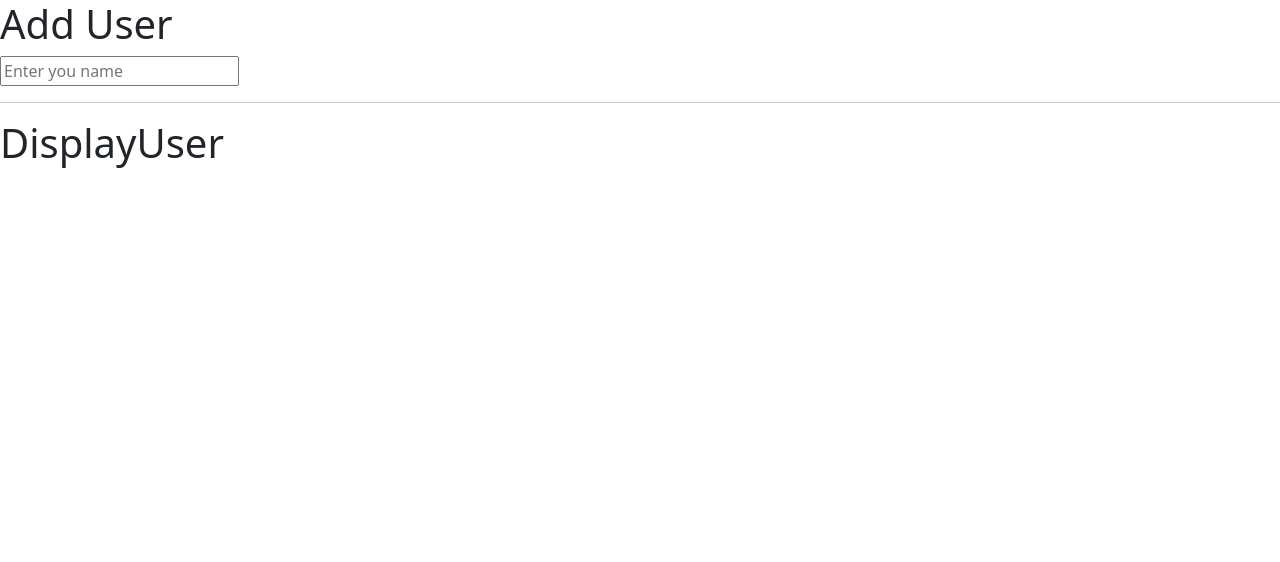
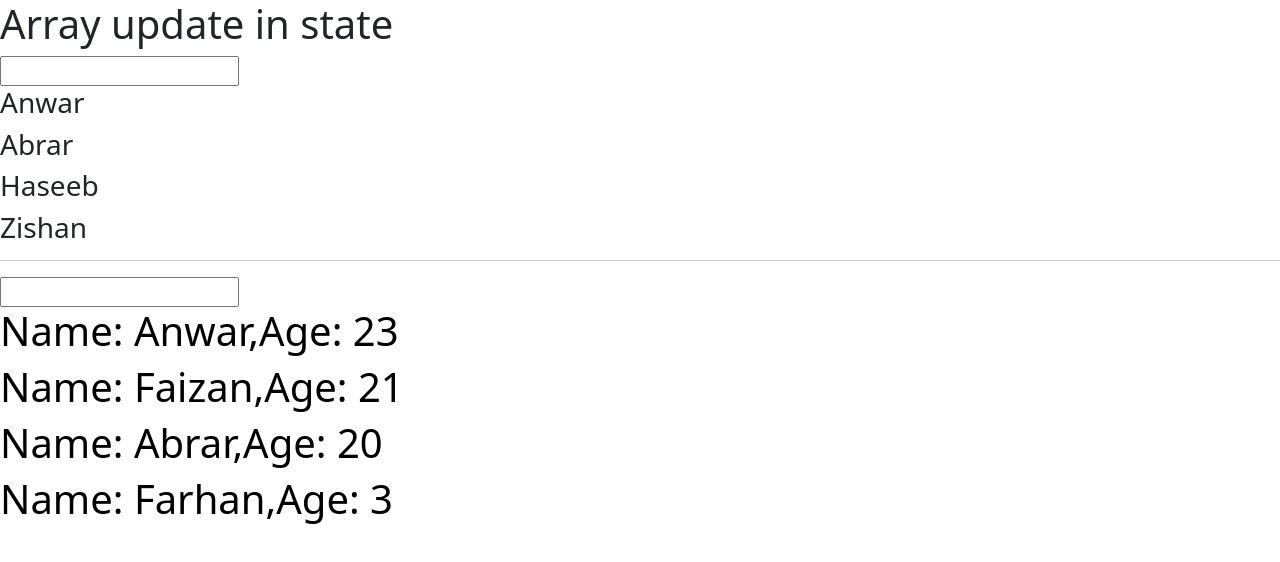
Before and after one commit to MAnwarulhaq/my-react-app, a React (Create React App) app: page / in a window 1280 px wide. Shown: the top 562 px of the page. Built offline with nearby package versions, Linux system fonts and the light colour scheme.

Commit message:
Array update with State

```diff
--- a/src/App.css
+++ /dev/null
@@ -1,38 +0,0 @@
-.App {
-  text-align: center;
-}
-
-.App-logo {
-  height: 40vmin;
-  pointer-events: none;
-}
-
-@media (prefers-reduced-motion: no-preference) {
-  .App-logo {
-    animation: App-logo-spin infinite 20s linear;
-  }
-}
-
-.App-header {
-  background-color: #282c34;
-  min-height: 100vh;
-  display: flex;
-  flex-direction: column;
-  align-items: center;
-  justify-content: center;
-  font-size: calc(10px + 2vmin);
-  color: white;
-}
-
-.App-link {
-  color: #61dafb;
-}
-
-@keyframes App-logo-spin {
-  from {
-    transform: rotate(0deg);
-  }
-  to {
-    transform: rotate(360deg);
-  }
-}
--- a/src/App.js
+++ b/src/App.js
@@ -1,12 +1,16 @@
 
-import './App.css';
-import LiftingStateUp from './LiftingStateUp/LiftingStateUp';
+import UpdatingArrayInState from './Array/UpdatingArrayInState';
+
+
+
 
 function App() {
 
   return (
     <>
-    <LiftingStateUp/>
+
+    <UpdatingArrayInState/>
+
     </>
   );
 }
--- /dev/null
+++ b/src/Array/UpdatingArrayInState.jsx
@@ -0,0 +1,43 @@
+import React, { useState } from 'react'
+
+const UpdatingArrayInState = () => {
+    const [data,setData]=useState(["Anwar","Abrar","Haseeb","Zishan"])
+    const [dataDetail,setDataDetail]=useState([
+        {name:"Anwar",age:"23"},
+        {name:"Faizan",age:"21"},
+        {name:"Abrar",age:"20"},
+        {name:"Farhan",age:"3"}
+
+    ])
+
+    const updateName=(val)=>{
+        data[data.length-1]=val
+        setData([...data])
+
+    }
+    const updateAge=(val)=>{
+        dataDetail[dataDetail.length-1].age=val
+        setDataDetail([...dataDetail])
+
+    }
+  return (
+    <div>
+        <h1>Array update in state</h1>
+        <input type="text" onChange={(e)=>{updateName(e.target.value)}} />
+        {
+            data.map((item,index)=>{
+                return <h3 key={index}>{item}</h3>
+            })
+        }
+        <hr />
+        <input type="text" onChange={(e)=>{updateAge(e.target.value)}} />
+        {
+            dataDetail.map((item,index)=>{
+               return <h1 style={{color:"black"}} key={index}>Name: {item.name},Age: {item.age}</h1>
+            })
+        }
+    </div>
+  )
+}
+
+export default UpdatingArrayInState
--- a/src/index.css
+++ /dev/null
@@ -1,13 +0,0 @@
-body {
-  margin: 0;
-  font-family: -apple-system, BlinkMacSystemFont, 'Segoe UI', 'Roboto', 'Oxygen',
-    'Ubuntu', 'Cantarell', 'Fira Sans', 'Droid Sans', 'Helvetica Neue',
-    sans-serif;
-  -webkit-font-smoothing: antialiased;
-  -moz-osx-font-smoothing: grayscale;
-}
-
-code {
-  font-family: source-code-pro, Menlo, Monaco, Consolas, 'Courier New',
-    monospace;
-}
--- a/src/index.js
+++ b/src/index.js
@@ -1,6 +1,5 @@
 import React from 'react';
 import ReactDOM from 'react-dom/client';
-import './index.css';
 import App from './App';
 import reportWebVitals from './reportWebVitals';
 import 'bootstrap/dist/css/bootstrap.min.css';
```
Also changed, not shown: src/UpdatingObjectOnState/UpdateObjectOnState.jsx (added, +35 -0 lines).
